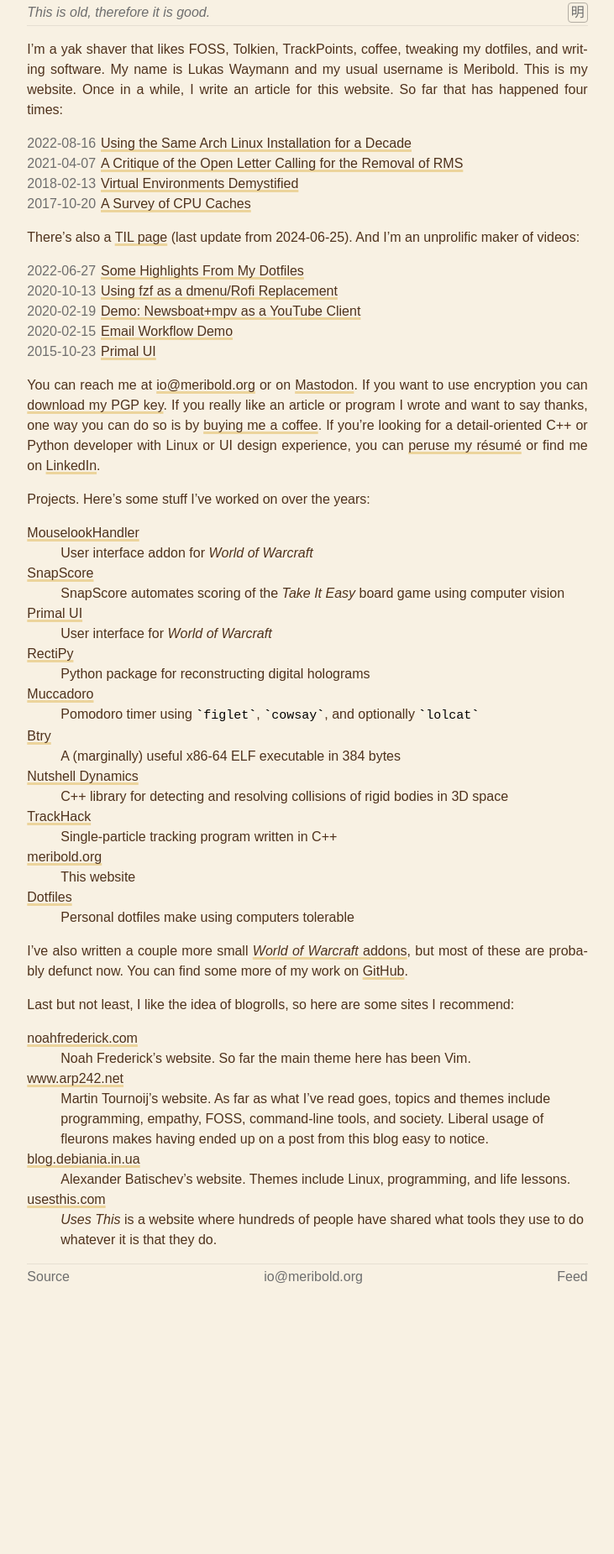
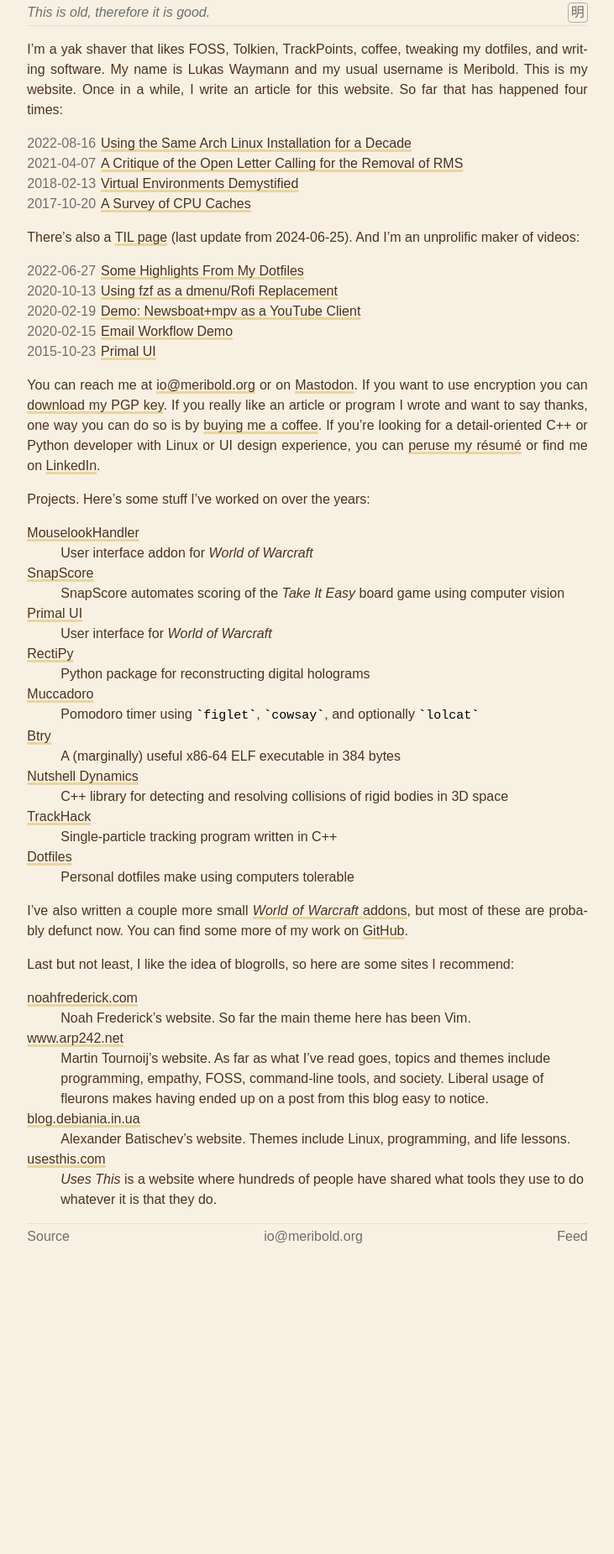
Before and after one commit to meribold/meribold.org, a Jekyll site: the page built from index.md, in a window 1280 px wide. Shown: the whole page at 84% size, without its empty margins (274-1005 px from the left). Built offline with Jekyll 4.4.1, drawn with Linux system fonts in a browser that asks for light colours; after the commit the page ends 1803 px from its top, so only the background shows below that.

Commit message:
Remove meribold.org from the list of projects

```diff
--- a/_data/projects.yml
+++ b/_data/projects.yml
@@ -13,9 +13,6 @@
   description:
     C++ library for detecting and resolving collisions of rigid bodies in 3D space
 - name: TrackHack
-- name: meribold.org
-  url: https://github.com/meribold/meribold.org
-  description: This website
 - name: Dotfiles
   url: https://github.com/meribold/dotfiles
   description: Personal dotfiles make using computers tolerable
```
